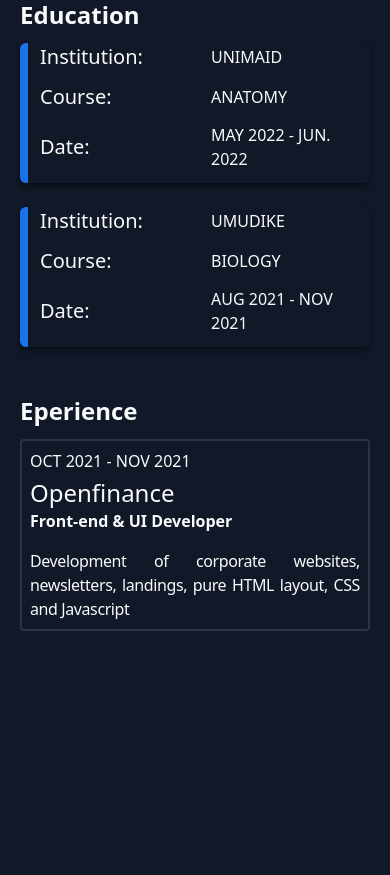
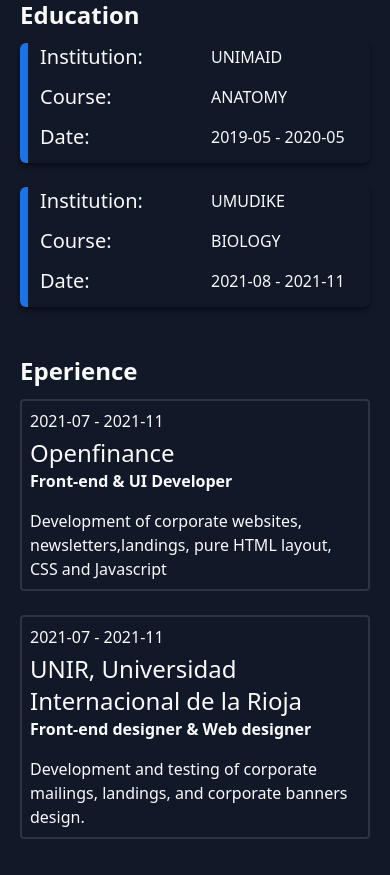
Before and after one commit to JosephChuksN/E-folio, a React (Create React App) app: page / in a window 390 px wide. Shown: the part 800-1675 px from the top of the page. Before the commit the page ends 1443 px from the top, so only its background shows below. Built offline with nearby package versions, Linux system fonts and the light colour scheme.

Commit message:
fix problem with experience and education section

```diff
--- a/src/components/Education/EditEducation.jsx
+++ b/src/components/Education/EditEducation.jsx
@@ -45,7 +45,7 @@ function EditEducation({details, showModal}){
  <div  className='flex flex-col'>
     <label htmlFor="" className='text-xl'>Start Date</label>
     <input  className='rounded-md w-40 border-slate-50/20 bg-sky-300/[0.15]'
-    type="text"
+    type="month"
     name="startDate"
     value={startDate}
     onChange={(e) => setStartDate(e.target.value.toUpperCase())}
@@ -57,7 +57,7 @@ function EditEducation({details, showModal}){
  <div  className='flex flex-col'>
     <label htmlFor="" className='text-xl'>End Date</label>
     <input  className='rounded-md w-40  border-slate-50/20  bg-sky-300/[0.15]'
-    type="text"
+    type="month"
     name="endDate"
     value={endDate}
     onChange={(e) => setEndDate(e.target.value.toUpperCase())}
--- a/src/components/Experience/EditExperience.jsx
+++ b/src/components/Experience/EditExperience.jsx
@@ -3,17 +3,23 @@ import AppContext from "../../myContext/Context";
 
 
 
-function EditExperience({data}){
+function EditExperience({data, showModal}){
 
    const {editExperience} = useContext(AppContext)
 
    const id = data.id
    const [company, setCompany] = useState(data.company)
-   const [role, setRole] = useState(data.Role)
-   const [description, setDescription] = useState(data.jobDescription)
+   const [Role, setRole] = useState(data.Role)
+   const [jobDescription, setDescription] = useState(data.jobDescription)
    const [startDate, setStartDate] = useState(data.startDate)
    const [endDate, setEndDate] = useState(data.endDate)
 
+  const editedExperience = {id, company, Role, jobDescription, startDate, endDate}
+const handleSave = (e) => {
+ e.preventDefault()
+ editExperience(id, editedExperience)
+ showModal(false)
+}
 
 return(
 <>
@@ -26,6 +32,7 @@ return(
             name="company"
             id=""
             value={company}
+            onChange={(e)=>setCompany(e.target.value.toUpperCase())}
             required
             minLength="3"
 
@@ -37,7 +44,8 @@ return(
             type="text"
             name=""
             id="role"
-            value={role}
+            value={Role}
+            onChange={(e)=>setRole(e.target.value)}
             required
             minLength="3"
 
@@ -48,7 +56,8 @@ return(
          <textarea  className=" resize-none outline-none text-justify indent-1  bg-gray-100  border-gray-900/20  bg-sky-300/[0.15] dark:border-gray-100/20 text-gray-900 dark:text-gray-50  rounded "
          name="description"
          id=""
-         value={description}
+         value={jobDescription}
+         onChange={(e)=>setDescription(e.target.value)}
          cols="30"
          rows="5"
          required
@@ -61,10 +70,11 @@ return(
         <div className='flex flex-col'>
             <label htmlFor="">Start Date</label>
             <input  className='rounded-md w-40  border-slate-50/20  bg-sky-300/[0.15]'
-            type="date"
+            type="month"
             name="startDate"
             id=""
             value={startDate}
+            onChange={(e)=>setStartDate(e.target.value.toUpperCase())}
             required
 
             />
@@ -72,10 +82,11 @@ return(
         <div className='flex flex-col'>
             <label htmlFor="">End Date</label>
             <input  className='rounded-md w-40  border-slate-50/20  bg-sky-300/[0.15]'
-            type="date"
+            type="month"
             name="endDate"
             id=""
             value={endDate}
+            onChange={(e)=>setEndDate(e.target.value.toString())}
             required
 
             />
@@ -86,11 +97,12 @@ return(
                   <button
                     className="text-white bg-red-500/70  uppercase px-6 py-3 hover:bg-red-600 rounded text-sm outline-none focus:outline-none mr-1 mb-1 ease-linear transition-all duration-150"
                     type="button"
-                  //  onClick={() =>showModal(false)}
+                   onClick={() =>showModal(false)}
                   >
                     Cancel
                   </button>
                   <button
+                  onClick={handleSave}
                     className="bg-blue-700 text-white active:bg-emerald-800 font-bold uppercase text-sm px-6 py-3 rounded shadow hover:shadow-lg outline-none focus:outline-none mr-1 mb-1 ease-linear transition-all duration-150"
                     type="submit"
 
--- a/src/components/Experience/ExperienceEdit.jsx
+++ b/src/components/Experience/ExperienceEdit.jsx
@@ -1,9 +1,12 @@
 import { React, useState, useContext } from "react";
 import EditExperience from "./EditExperience";
+import AppContext from "../../myContext/Context";
 import { FaEllipsisH, FaTimesCircle, FaPen, FaTrash } from "react-icons/fa"
 
 
 function ExperienceEdit({details}){
+
+  const {deleteExperience} = useContext(AppContext)
 
    const [showModal, setShowModal] = useState(false);
    const [showIcon, setShowIcon] = useState(false);
@@ -11,11 +14,11 @@ function ExperienceEdit({details}){
 return(
 <>
 <div className="p-3 text-gray-900  dark:text-gray-50">
-<div className="p-1  border-2 shadow-md dark:shadow-black/40 dark:bg-[#1e293b] border-slate-400/20 rounded lg:w-3/5 mb-4">
+<div className="p-1  border-2 shadow-md hover:shadow-lg dark:shadow-black/40 dark:bg-[#1e293b] border-slate-400/20 rounded lg:w-3/5 mb-4">
      <div className="flex justify-between">
-         <span className="font-light">OCT 2021 - NOV 2021</span>
+         <span className="font-light">{`${details.startDate} - ${details.endDate}`}</span>
          <div className="flex gap-5 items-center P-1">
-           <span  className={`flex justify-center items-center rounded-full w-7 h-7 hover:bg-slate-600/10  dark:hover:bg-gray-50/20 ${showIcon ? "block" : "hidden"}`}><FaTrash /></span>
+           <span onClick={()=> deleteExperience(details.id)}  className={`flex justify-center items-center rounded-full w-7 h-7 hover:bg-slate-600/10  dark:hover:bg-gray-50/20 ${showIcon ? "block" : "hidden"}`}><FaTrash /></span>
            <span onClick={() => setShowModal(true)}   className={`flex justify-center items-center rounded-full w-7 h-7 hover:bg-slate-600/10  dark:hover:bg-gray-50/20 ${showIcon ? "block" : "hidden"}`}><FaPen /></span>
            <span onClick={()=> setShowIcon(!showIcon)}  className="flex justify-center items-center rounded-full w-7 h-7 hover:bg-slate-600/10  dark:hover:bg-gray-50/20 " >{showIcon ? <FaTimesCircle /> : <FaEllipsisH />}</span>
          </div>
@@ -58,7 +61,7 @@ return(
                 </div>
                 {/*body*/}
                 <div className="relative  lg:p-6 p-4 flex-auto">
-                  <EditExperience data={details} />
+                  <EditExperience data={details} showModal={setShowModal} />
                 </div>
                 {/*footer*/}
               </div>
--- a/src/components/Profile.jsx
+++ b/src/components/Profile.jsx
@@ -2,7 +2,7 @@ import { React, useContext } from "react";
 import AppContext from "../myContext/Context";
 
 function Profile(){
-     const {aboutText,  educationDetails } =useContext(AppContext)
+     const {aboutText,  educationDetails, experienceDetails} =useContext(AppContext)
     return(
         <div className=" ">
             <div className=" text-gray-900 dark:text-gray-50  ">
@@ -53,15 +53,21 @@ function Profile(){
 
               <div className="p-3">
               <h1  className="text-2xl mb-3 font-bold">Eperience</h1>
-              <div className="p-2 border-2 border-slate-400/20 rounded">
-                <span className="font-light">OCT 2021 - NOV 2021</span>
-                <div className="flex flex-col">
-                    <span className="text-2xl mt-1">Openfinance</span>
-                    <span className="font-bold ">Front-end & UI Developer</span>
-                    <p className="mt-4 text-justify tracking-tight">Development of corporate websites, newsletters,
-                        landings, pure HTML layout, CSS and Javascript</p>
-                </div>
-              </div>
+             {experienceDetails.map((details)=>{
+                return(
+                    <div>
+
+                    <div className="p-2 border-2 border-slate-400/20 rounded mb-6">
+                      <span className="font-light">{`${details.startDate} - ${details.endDate}`}</span>
+                      <div className="flex flex-col">
+                          <span className="text-2xl mt-1">{details.company}</span>
+                          <span className="font-bold ">{details.Role}</span>
+                          <p className="mt-4 ">{details.jobDescription}</p>
+                      </div>
+                    </div>
+                    </div>
+                )
+             })}
               </div>
                 </div>
 
--- a/src/myContext/Context.js
+++ b/src/myContext/Context.js
@@ -60,20 +60,20 @@ const AppProvider = ({
       id: uuidv4(),
       institution: "UNIMAID",
       Degree: "ANATOMY",
-      startDate: "MAY 2022",
-      endDate: "JUN. 2022",
+      startDate: "2019-05",
+      endDate: "2020-05",
     },
     {
       id: uuidv4(),
       institution: "UMUDIKE",
       Degree: "BIOLOGY",
-      startDate: "AUG 2021",
-      endDate: "NOV 2021",
+      startDate: "2021-08",
+      endDate: "2021-11",
     }
   ])
 const [experienceDetails, setExperienceDetals] = useState([
- {id:uuidv4(), company:"Openfinance", Role:"Front-end & UI Developer", jobDescription:"Development of corporate websites, newsletters,landings, pure HTML layout, CSS and Javascript"},
- {id:uuidv4(), company:"UNIR, Universidad Internacional de la Rioja", Role:"Front-end designer & Web designer", jobDescription:"Development and testing of corporate mailings, landings, and corporate banners design.",}
+ {id:uuidv4(), company:"Openfinance", Role:"Front-end & UI Developer", jobDescription:"Development of corporate websites, newsletters,landings, pure HTML layout, CSS and Javascript", startDate:"2021-07", endDate:"2021-11"},
+ {id:uuidv4(), company:"UNIR, Universidad Internacional de la Rioja", Role:"Front-end designer & Web designer", jobDescription:"Development and testing of corporate mailings, landings, and corporate banners design.", startDate:"2021-07", endDate:"2021-11",}
 ])
 
 
@@ -117,6 +117,10 @@ const [experienceDetails, setExperienceDetals] = useState([
       details.id === id ? editedExperience : details
     )))
   }
+  const deleteExperience = (id)=>{
+    setExperienceDetals(experienceDetails.filter(data =>(data.id !== id)))
+
+  }
 
 
   return (
@@ -136,6 +140,7 @@ const [experienceDetails, setExperienceDetals] = useState([
         setTheme,
         setAboutText,
         editExperience,
+        deleteExperience,
 
 
 
```
Also changed, not shown: src/components/Education/EducationLayout.jsx (+20 -2 lines).
